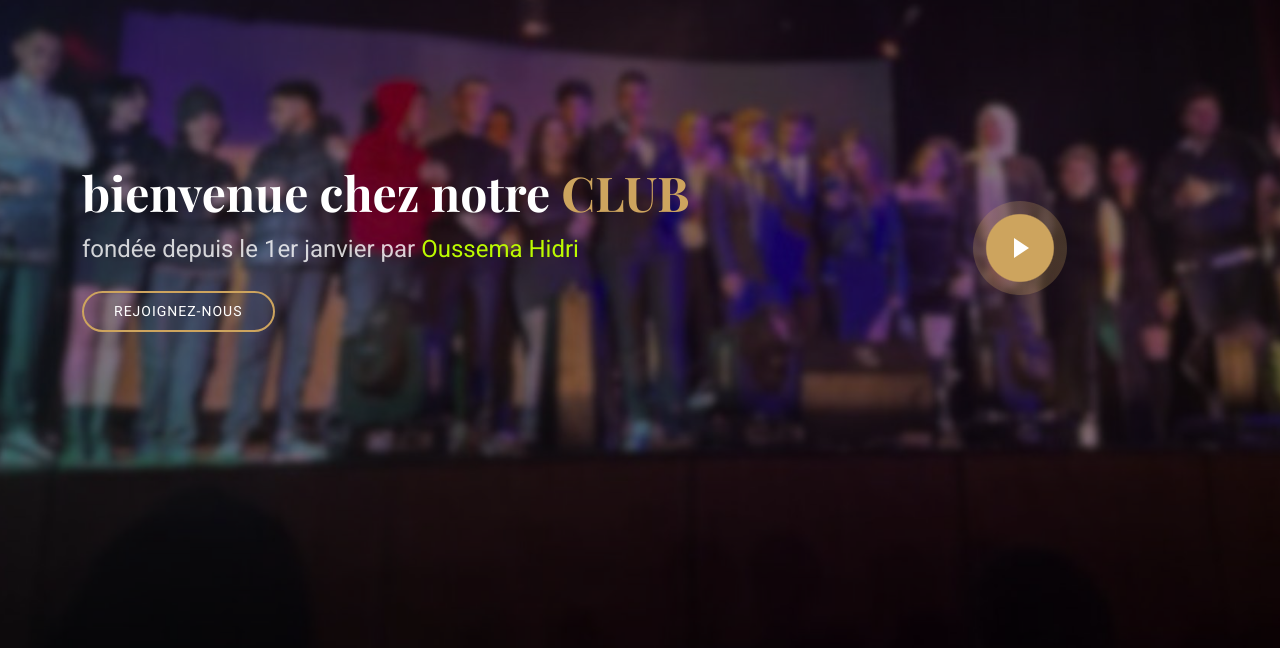
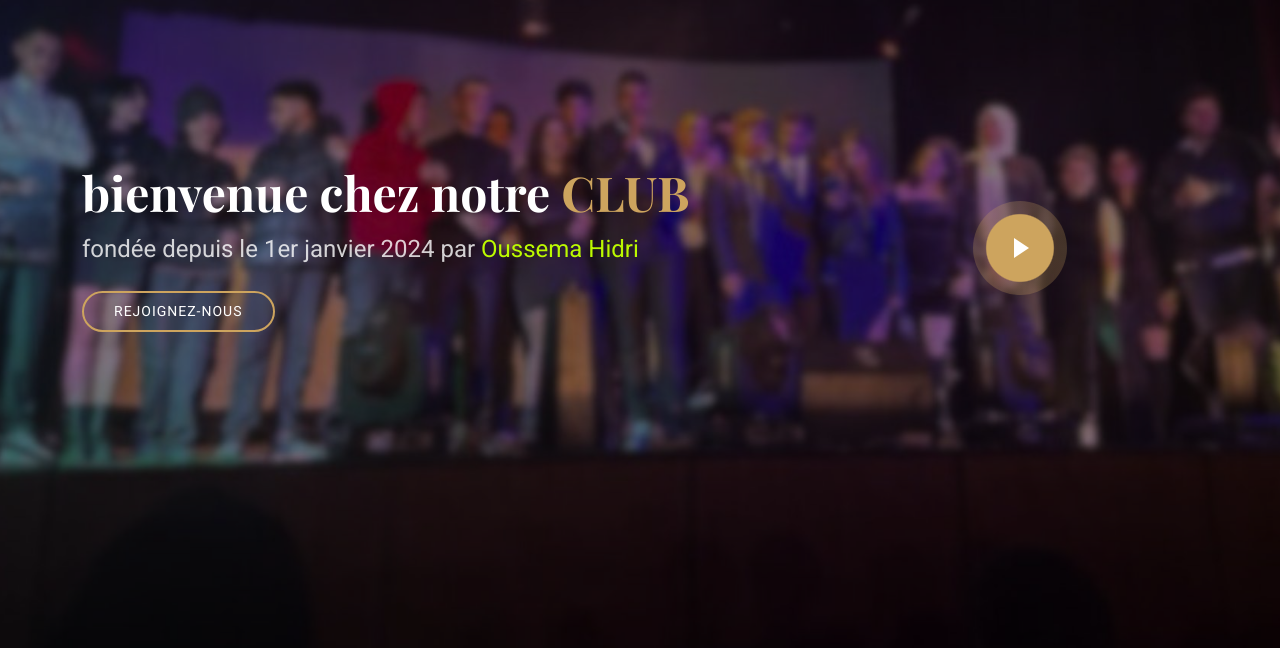
Before and after one commit to CulturalEvents/Cultural-Events, a plain HTML site: page index.html in a window 1280 px wide. Shown: the part 152-800 px from the top of the page. Drawn offline with nearby package versions, Linux system fonts and the light colour scheme; a web font is replaced by a local one.

Commit message:
Update index.html

```diff
--- a/index.html
+++ b/index.html
@@ -93,7 +93,7 @@
         <div class="row">
           <div class="col-lg-8 d-flex flex-column align-items-center align-items-lg-start">
             <h2 data-aos="fade-up" data-aos-delay="100">bienvenue chez notre <span>CLUB</span></h2>
-            <p data-aos="fade-up" data-aos-delay="200">fondée depuis le 1er janvier par <a href="https://www.instagram.com/oussema_hidrii_/" id="insta">Oussema Hidri</a></p>
+            <p data-aos="fade-up" data-aos-delay="200">fondée depuis le 1er janvier 2024 par <a href="https://www.instagram.com/oussema_hidrii_/" id="insta">Oussema Hidri</a></p>
             <div class="d-flex mt-4" data-aos="fade-up" data-aos-delay="300">
               <a href="Inscription.html" class="cta-btn">rejoignez-nous</a>
             </div>
```
